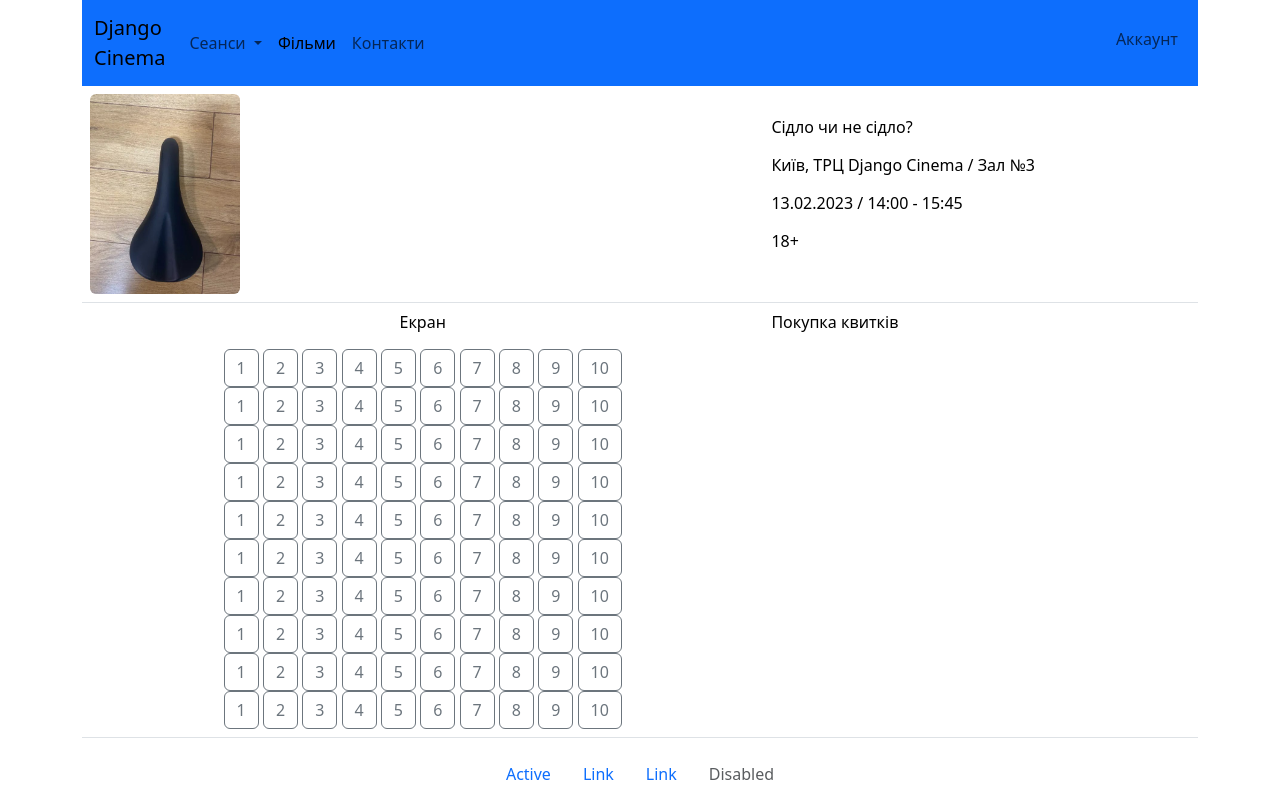
After one commit to Viposha/Cinema, a Django app: page /hall/ in a window 1280 px wide. The commit adds this page. Run offline with Django 4.2, Linux system fonts and the light colour scheme; data comes from the database, SQL or seed files in the repository.

Commit message:
add page with seats generated from model

```diff
--- /dev/null
+++ b/home/templates/home/hall_list.html
@@ -0,0 +1,38 @@
+{% extends 'base.html' %}
+{% load static %}
+
+{% block content %}
+<table class="table">
+  <tbody>
+    <tr>
+      <td>
+          <img src="{% static 'home/movie4.jpg' %}" class="rounded float-start"  alt="..." width="150" height="200">
+
+      </td>
+      <td>
+          <br>
+           <p>Сідло чи не сідло?</p>
+          <p>Київ, ТРЦ Django Cinema / Зал №3</p>
+           <p> 13.02.2023 / 14:00 - 15:45</p>
+            <p> 18+</p>
+      </td>
+    </tr>
+    <tr>
+      <td align="center">
+          <div class="container">
+              <p align="center">Екран</p>
+            {% for place in object_list %}
+                <button type="button" class="btn btn-outline-secondary">{{place.seat}}</button>
+                {% if place.seat == 10 %}
+                    <br>
+                {% endif %}
+            {% endfor %}
+        </div>
+      </td>
+      <td>
+          Покупка квитків
+      </td>
+    </tr>
+  </tbody>
+</table>
+{% endblock %}
--- a/home/templates/home/home.html
+++ b/home/templates/home/home.html
@@ -11,7 +11,7 @@
       </td>
       <td>
           <a href=""><img src="{% static 'home/movie4.jpg' %}" class="rounded float-end" alt="..." width="500" height="600"></a>
-          <p class="indent"><button  type="button" class="btn btn-outline-secondary float-end">14:00</button></p>
+         <p class="indent"><button  type="button" class="btn btn-outline-secondary float-end"> <a href="{% url 'home:hall' %}">14:00</a></button></p>
           <p class="indent"><button type="button" class="btn btn-outline-secondary float-end">18:00</button></p>
       </td>
     </tr>
--- a/home/urls.py
+++ b/home/urls.py
@@ -1,10 +1,11 @@
 from django.urls import path
-from .views import HomeView, MoviesView, ContactsView
+from .views import HomeView, MoviesView, ContactsView, HallView
 
 app_name = 'home'
 
 urlpatterns = [
 	path('', HomeView.as_view(), name='home'),
 	path('movies/', MoviesView.as_view(), name='movies'),
-	path('contacts/', ContactsView.as_view(), name='contacts')
+	path('contacts/', ContactsView.as_view(), name='contacts'),
+	path('hall/', HallView.as_view(), name='hall')
 ]
--- a/home/views.py
+++ b/home/views.py
@@ -1,6 +1,7 @@
 from django.shortcuts import render
 from django.http import HttpResponse
-from django.views.generic import TemplateView
+from django.views.generic import TemplateView, ListView
+from .models import Hall
 
 
 class HomeView(TemplateView):
@@ -13,3 +14,7 @@ class MoviesView(TemplateView):
 
 class ContactsView(TemplateView):
 	template_name = 'home/contacts.html'
+
+
+class HallView(ListView):
+	model = Hall
```
